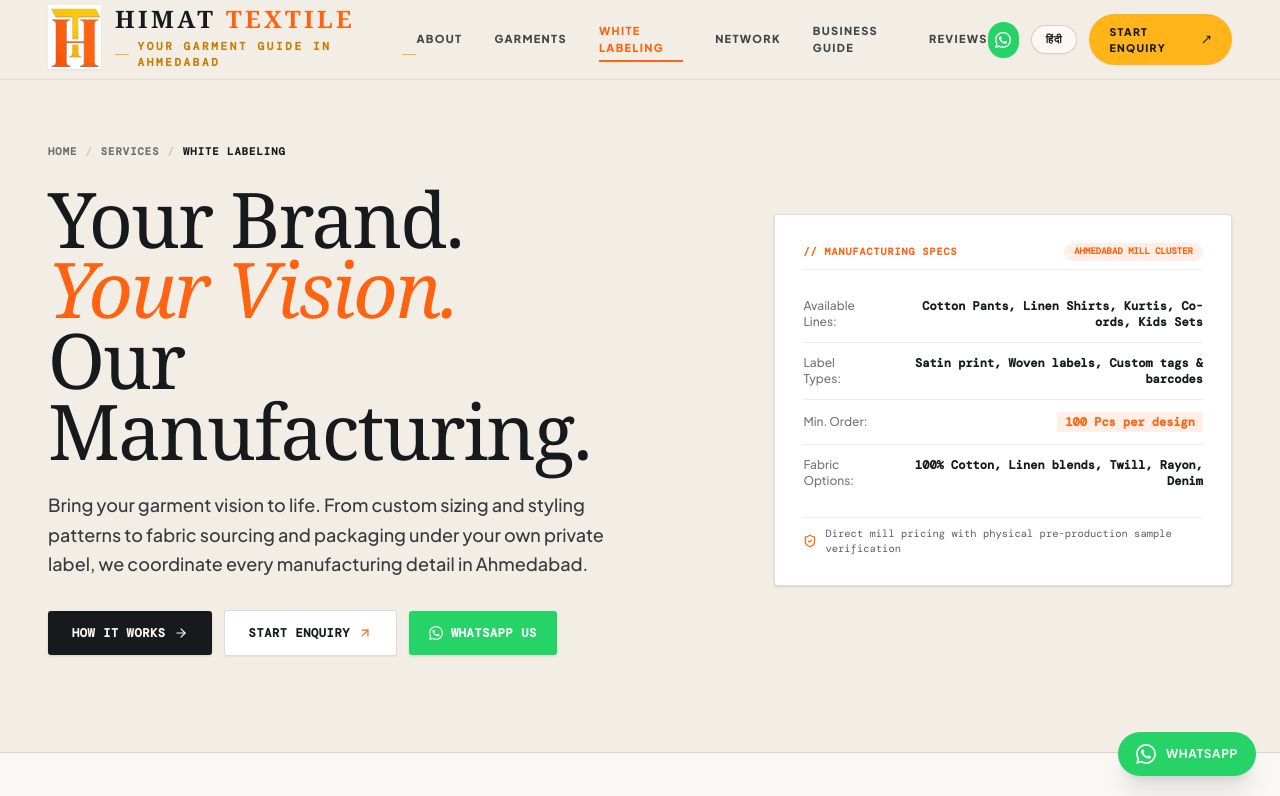
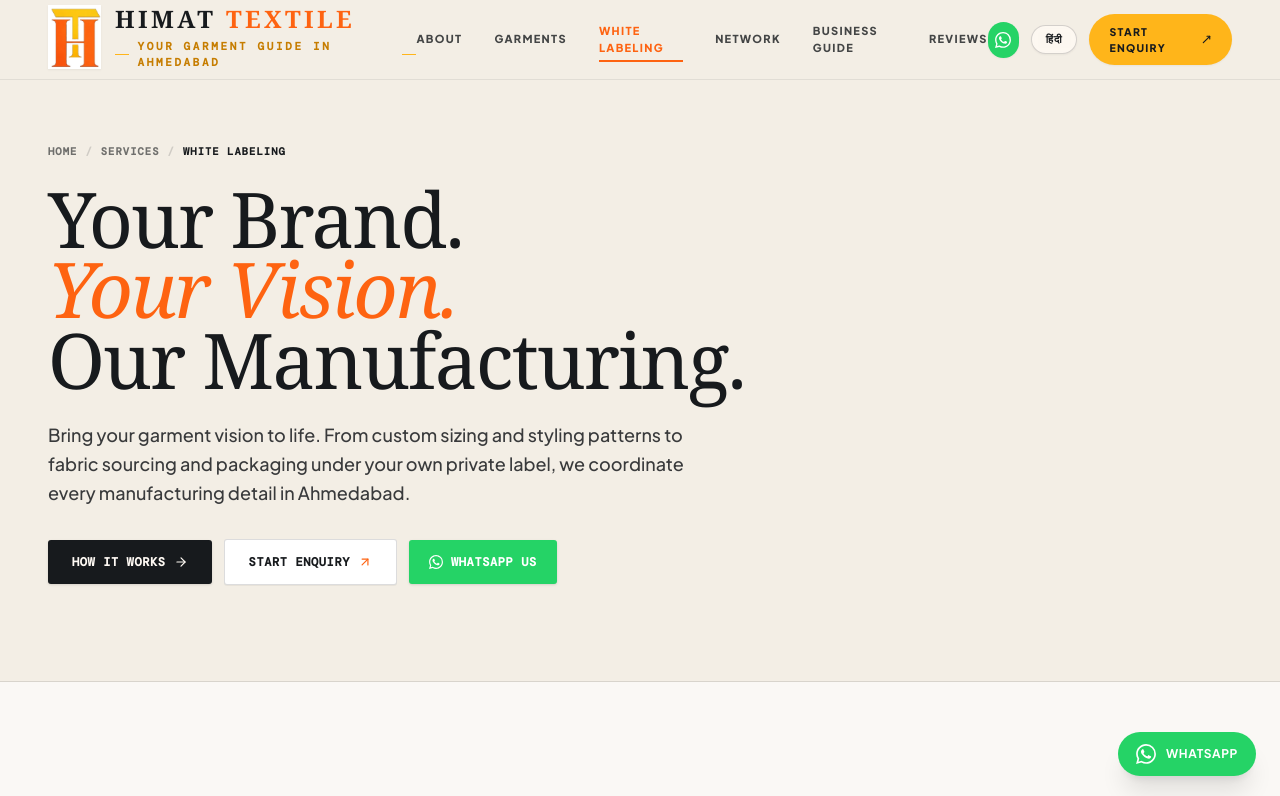
Before and after one commit to Rishank-21/garment-agent-website, a Next.js app in the folder public-site/: page /white-labeling in a window 1280 px wide. Shown: the top 796 px of the page. Built offline with nearby package versions, Linux system fonts and the light colour scheme.

Commit message:
feat(white-labeling): remove manufacturing specs checklist card from hero

```diff
--- a/public-site/src/app/white-labeling/page.tsx
+++ b/public-site/src/app/white-labeling/page.tsx
@@ -5,8 +5,7 @@
   Tag,
   Truck,
   ArrowRight,
-  ArrowUpRight,
-  ShieldCheck
+  ArrowUpRight
 } from "lucide-react";
 import { HimatInquiry } from "@/components/HimatInquiry";
 import WhatsAppIcon from "@/components/WhatsAppIcon";
@@ -30,9 +29,8 @@
       <main>
         {/* White Labeling Hero */}
         <section className="relative overflow-hidden bg-[#F3EEE5] px-5 pb-16 pt-32 text-[#171A1D] sm:px-8 lg:px-12 lg:pb-24 lg:pt-36 border-b border-[rgba(23,26,29,0.12)]">
-          <div className="relative mx-auto max-w-[1500px]">
-            <div className="flex flex-col gap-10 lg:grid lg:grid-cols-[1.2fr_0.8fr] lg:items-center">
-              <div className="space-y-6">
+          <div className="relative mx-auto max-w-[1280px]">
+            <div className="max-w-3xl space-y-6">
               <div className="flex items-center gap-2 text-[10.5px] font-mono font-bold uppercase tracking-widest text-[#FE6311]">
                 <Link href="/" className="hover:underline text-[#171A1D]/60 hover:text-[#FE6311] transition-colors">Home</Link>
                 <span className="opacity-40 text-[#171A1D]/40">/</span>
@@ -47,7 +45,7 @@
                 Our Manufacturing.
               </h1>
 
-                <p className="max-w-xl text-base sm:text-lg font-medium leading-relaxed text-[#171A1D]/85">
+              <p className="max-w-2xl text-base sm:text-lg font-medium leading-relaxed text-[#171A1D]/85">
                 Bring your garment vision to life. From custom sizing and styling patterns to fabric sourcing and packaging under your own private label, we coordinate every manufacturing detail in Ahmedabad.
               </p>
 
@@ -75,37 +73,6 @@
                   <WhatsAppIcon className="w-3.5 h-3.5 fill-white" />
                   <span>WHATSAPP US</span>
                 </a>
-                </div>
-              </div>
-
-              {/* Private Label Specifications Checklist */}
-              <div className="border border-[rgba(23,26,29,0.14)] bg-[#FFFFFF] p-6 sm:p-7 rounded-lg space-y-4 shadow-sm">
-                <div className="flex items-center justify-between pb-2 border-b border-[rgba(23,26,29,0.08)]">
-                  <span className="font-mono text-[10px] text-[#FE6311] font-bold tracking-widest uppercase">// MANUFACTURING SPECS</span>
-                  <span className="font-mono text-[9px] bg-[#FE6311]/10 text-[#FE6311] px-2.5 py-0.5 rounded-full font-bold uppercase">AHMEDABAD MILL CLUSTER</span>
-                </div>
-                <div className="divide-y divide-[rgba(23,26,29,0.08)] text-xs">
-                  <div className="py-3 flex flex-col sm:flex-row sm:items-center sm:justify-between gap-1 sm:gap-4">
-                    <span className="text-[#171A1D]/60 font-medium">Available Lines:</span>
-                    <span className="font-mono text-[#171A1D] font-bold text-left sm:text-right">Cotton Pants, Linen Shirts, Kurtis, Co-ords, Kids Sets</span>
-                  </div>
-                  <div className="py-3 flex flex-col sm:flex-row sm:items-center sm:justify-between gap-1 sm:gap-4">
-                    <span className="text-[#171A1D]/60 font-medium">Label Types:</span>
-                    <span className="font-mono text-[#171A1D] font-bold text-left sm:text-right">Satin print, Woven labels, Custom tags & barcodes</span>
-                  </div>
-                  <div className="py-3 flex flex-col sm:flex-row sm:items-center sm:justify-between gap-1 sm:gap-4">
-                    <span className="text-[#171A1D]/60 font-medium">Min. Order:</span>
-                    <span className="font-mono text-[#FE6311] font-bold text-left sm:text-right bg-[#FE6311]/10 px-2 py-0.5 rounded-xs inline-block w-fit sm:w-auto">100 Pcs per design</span>
-                  </div>
-                  <div className="py-3 flex flex-col sm:flex-row sm:items-center sm:justify-between gap-1 sm:gap-4">
-                    <span className="text-[#171A1D]/60 font-medium">Fabric Options:</span>
-                    <span className="font-mono text-[#171A1D] font-bold text-left sm:text-right">100% Cotton, Linen blends, Twill, Rayon, Denim</span>
-                  </div>
-                </div>
-                <div className="pt-2 flex items-center gap-2 text-[10.5px] font-mono text-[#171A1D]/70 border-t border-[rgba(23,26,29,0.08)]">
-                  <ShieldCheck size={14} className="text-[#FE6311] shrink-0" />
-                  <span>Direct mill pricing with physical pre-production sample verification</span>
-                </div>
               </div>
             </div>
           </div>
```
Lines whose indentation alone changed are shown as unchanged.
